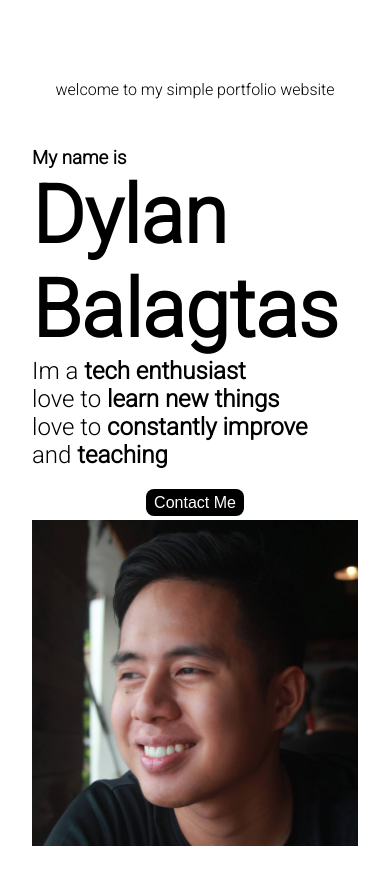
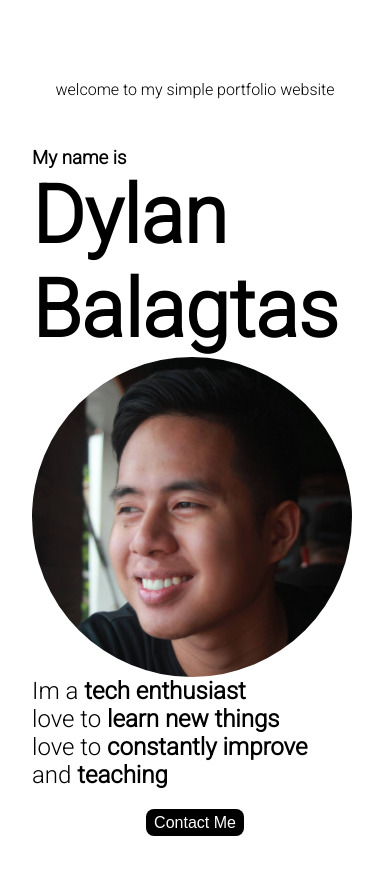
Before and after one commit to mcdylanb/portfolio, a React (Create React App) app: page / in a window 390 px wide. Built offline with nearby package versions, Linux system fonts and the light colour scheme.

Commit message:
removes container replaced with grid for responsiveness

```diff
--- a/src/App.css
+++ b/src/App.css
@@ -2,14 +2,33 @@
   margin: 0;
   padding: 0;
 }
-.container {
+.container,
+.container-h,
+.container-v,
+.container-center {
   display: flex;
+}
+.container-h {
+  flex-direction: row;
+}
+.container-v {
   flex-direction: column;
 }
 .container-center {
-  display: flex;
   justify-content: center;
   align-items: center;
+}
+.container-wrap {
+  flex-wrap: wrap;
+}
+
+.container-50 {
+  width: 50vw;
+}
+
+.grid-container {
+  display: grid;
+  grid-template-columns: repeat(auto-fit, minmax(240px, 1fr));
 }
 
 ul {
@@ -43,15 +62,20 @@ ul li {
 
 .intro button {
   border: 0;
-  border-radius: 0.5rem;
+  border-radius: 0.5em;
   background: black;
   color: white;
   font-family: -system-ui, sans-serif;
-  font-size: 1rem;
+  font-size: 1em;
   line-height: 1.2;
   white-space: nowrap;
   text-decoration: none;
-  padding: 0.25rem 0.5rem;
-  margin: 0.25rem;
+  padding: 0.25em 0.5em;
+  margin: 0.25em;
   cursor: pointer;
 }
+
+.intro .grid-container img {
+  border-radius: 50%;
+  width: 20em;
+}
--- a/src/App.js
+++ b/src/App.js
@@ -7,7 +7,7 @@ import profile from "./assets/profile.jpg";
 const Intro = () => {
   return (
     <>
-      <div className="intro">
+      <div className="intro container-v">
         <div className="container-center">
           <blockquote>welcome to my simple portfolio website</blockquote>
         </div>
@@ -16,12 +16,17 @@ const Intro = () => {
           <h3> My name is </h3>
         </div>
 
-        <div className="container">
-          <h1> Dylan </h1>
-          <h1>Balagtas</h1>
+        <div className="grid-container">
+          <h1>
+            {" "}
+            Dylan <br />
+            Balagtas
+          </h1>
+
+          <img src={profile} alt="" />
         </div>
 
-        <ul className="container">
+        <ul className="container-v">
           <li>
             Im a <strong>tech enthusiast</strong>
           </li>
@@ -39,9 +44,6 @@ const Intro = () => {
         <div className="container-center">
           <button>Contact Me</button>
         </div>
-        <div className="container">
-          <img src={profile} alt="" />
-        </div>
       </div>
     </>
   );
```
